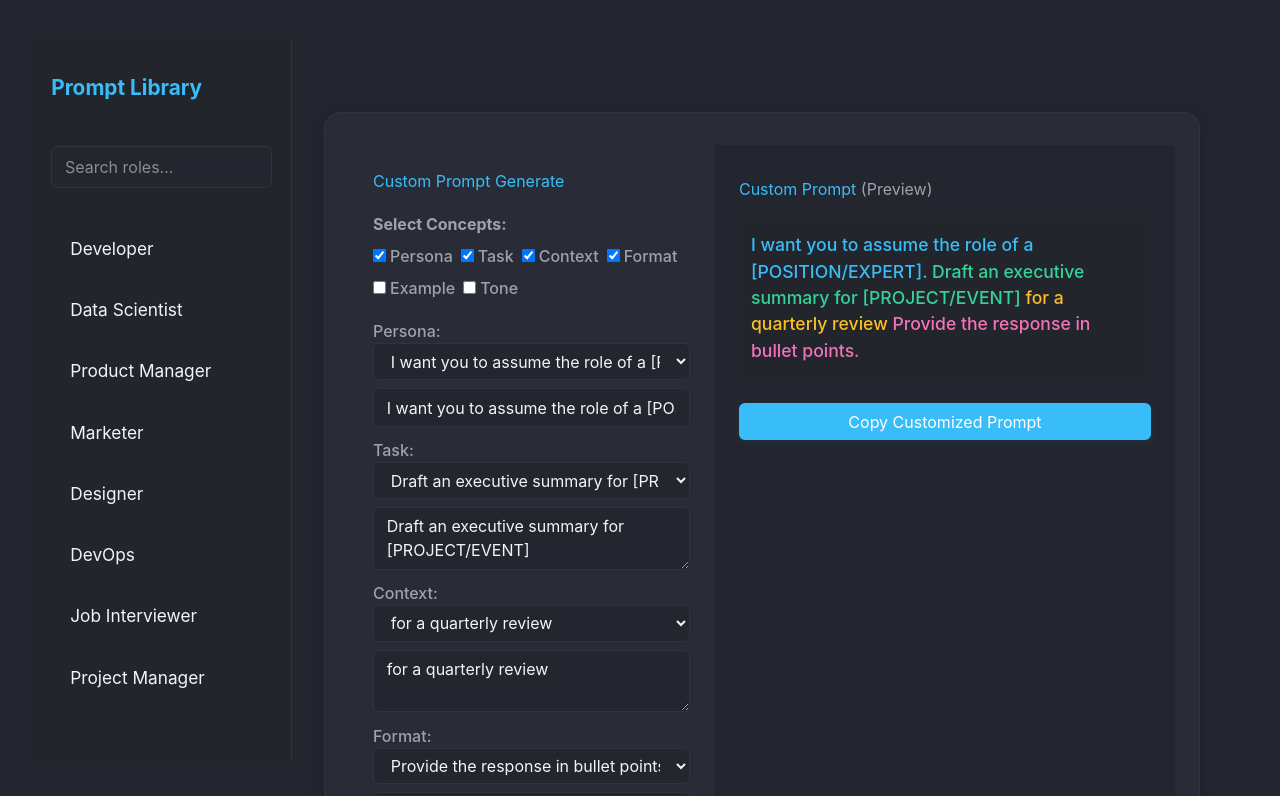
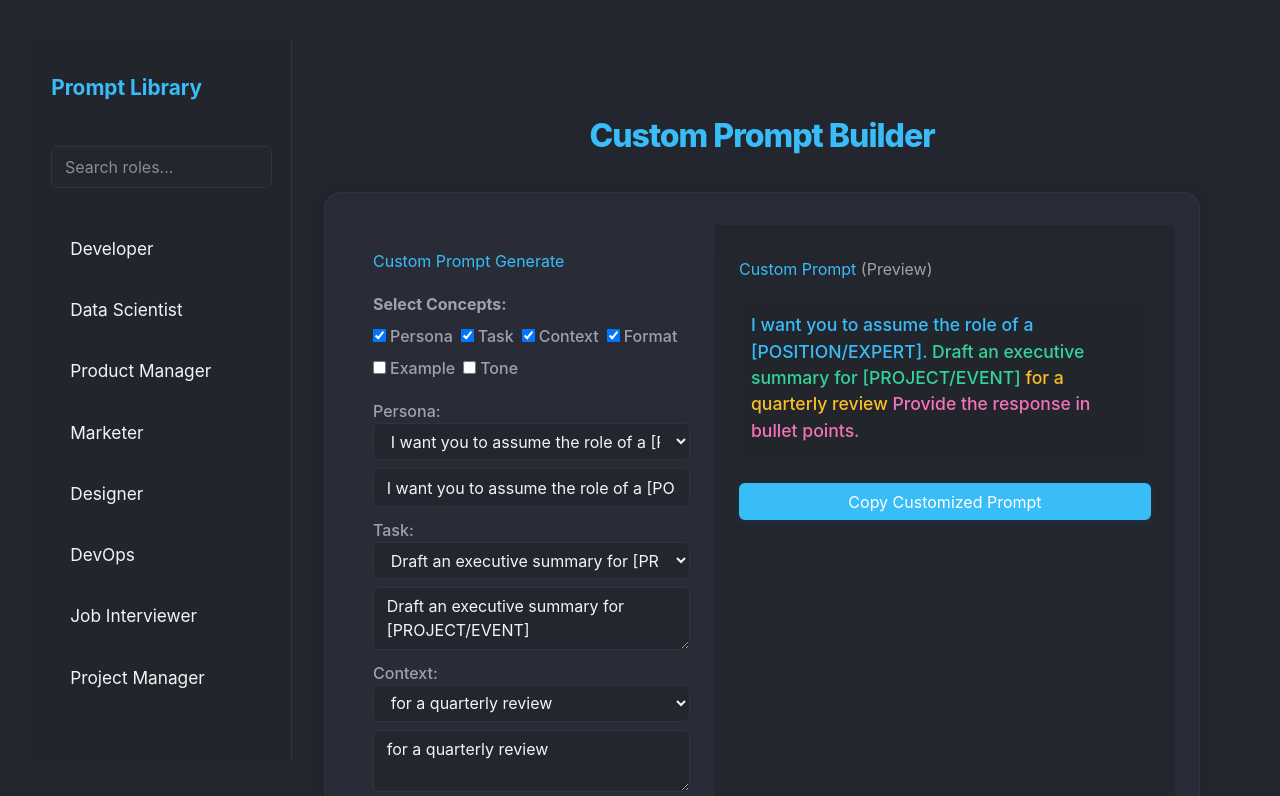
Before and after one commit to DangLam2603/ai-prompting-library, a Next.js app: page / in a window 1280 px wide. Shown: the top 796 px of the page. Built offline with nearby package versions, Linux system fonts and the light colour scheme.

Commit message:
update custom prompt builder

```diff
--- a/src/components/CustomPromptSection.tsx
+++ b/src/components/CustomPromptSection.tsx
@@ -109,6 +109,19 @@ const CustomPromptSection: React.FC = () => {
   };
 
   return (
+    <>
+      <h1
+        style={{
+          color: "#38bdf8",
+          fontWeight: 800,
+          fontSize: "2rem",
+          textAlign: "center",
+          margin: "2rem 0 1.5rem 0",
+          letterSpacing: "-1px",
+        }}
+      >
+        Custom Prompt Builder
+      </h1>
       <section
         className="custom-prompt-section card"
         style={{
@@ -124,6 +137,27 @@ const CustomPromptSection: React.FC = () => {
           boxShadow: "0 2px 16px 0 #0002",
         }}
       >
+        <style>{`
+        @media (max-width: 900px) {
+          .custom-prompt-section.card {
+            flex-direction: column !important;
+            max-width: 95vw !important;
+            min-width: 0 !important;
+            width: 100% !important;
+            margin: 1rem auto !important;
+            border-radius: 10px !important;
+          }
+          .custom-prompt-section.card > div {
+            max-width: 100% !important;
+            min-width: 0 !important;
+            padding: 0.7rem 0.5rem 0.7rem 0.5rem !important;
+            font-size: 0.97rem !important;
+          }
+          .custom-prompt-section.card > div[style*='width: 1px'] {
+            display: none !important;
+          }
+        }
+      `}</style>
         {/* Left: Concept Selector & Inputs */}
         <div
           style={{
@@ -277,7 +311,9 @@ const CustomPromptSection: React.FC = () => {
         >
           <h2 style={{ marginTop: 0, color: "#38bdf8" }}>
             Custom Prompt{" "}
-          <span style={{ fontWeight: 400, fontSize: "1rem", color: "#a1a1aa" }}>
+            <span
+              style={{ fontWeight: 400, fontSize: "1rem", color: "#a1a1aa" }}
+            >
               (Preview)
             </span>
           </h2>
@@ -316,6 +352,7 @@ const CustomPromptSection: React.FC = () => {
           </button>
         </div>
       </section>
+    </>
   );
 };
 
```
Lines whose indentation alone changed are shown as unchanged.
